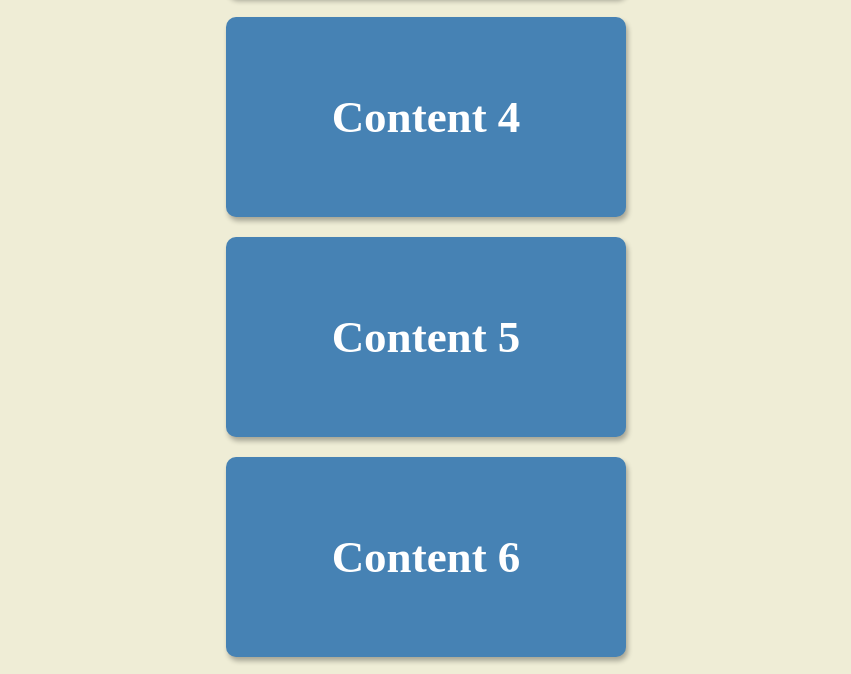
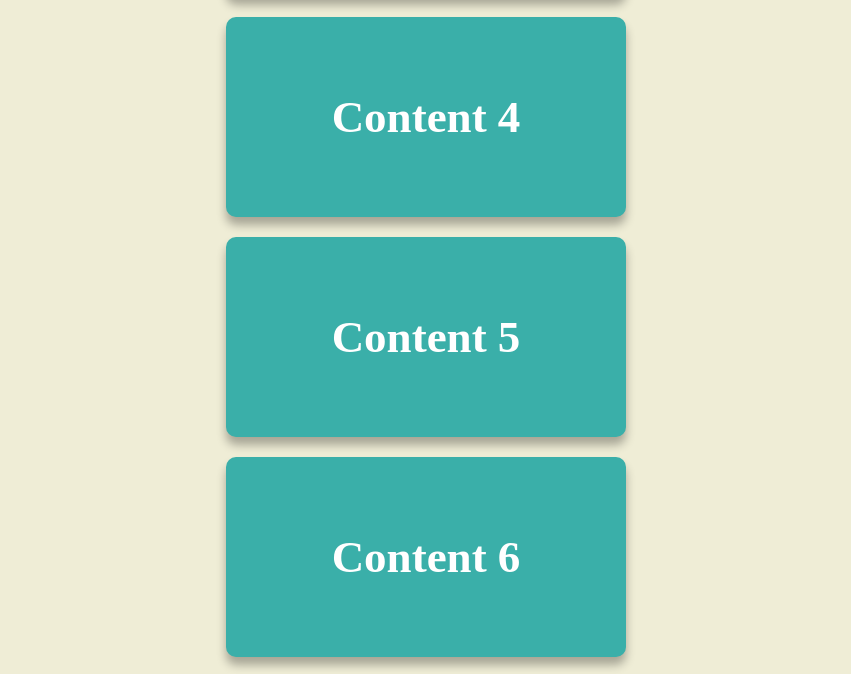
Before and after one commit to sanky2020/50-Projects, a plain HTML site: page Day6 - Scroll Animation/index.html in a window 1280 px wide. Shown: the part 747-1421 px from the top of the page, without its empty margins (214-1065 px from the left). Drawn offline with Linux system fonts and the light colour scheme.

Commit message:
Update style.css

```diff
--- a/Day6 - Scroll Animation/style.css
+++ b/Day6 - Scroll Animation/style.css
@@ -11,6 +11,7 @@ body {
   margin: 0 auto;
   overflow-x: hidden;
   width: 70%;
+  color: #fff;
 }
 
 h1 {
@@ -19,8 +20,7 @@ h1 {
 }
 
 .box {
-  background-color: steelblue;
-  color: #fff;
+  background-color: #3AAFA9;
   display: flex;
   align-items: center;
   justify-content: center;
@@ -28,7 +28,7 @@ h1 {
   height: 200px;
   margin: 10px;
   border-radius: 10px;
-  box-shadow: 2px 4px 5px rgba(0, 0, 0, 0.3);
+  box-shadow: 0px 8px 10px rgba(0, 0, 0, 0.3);
   transform: translateX(400%);
   transition: transform 0.4s ease;
 }
```
